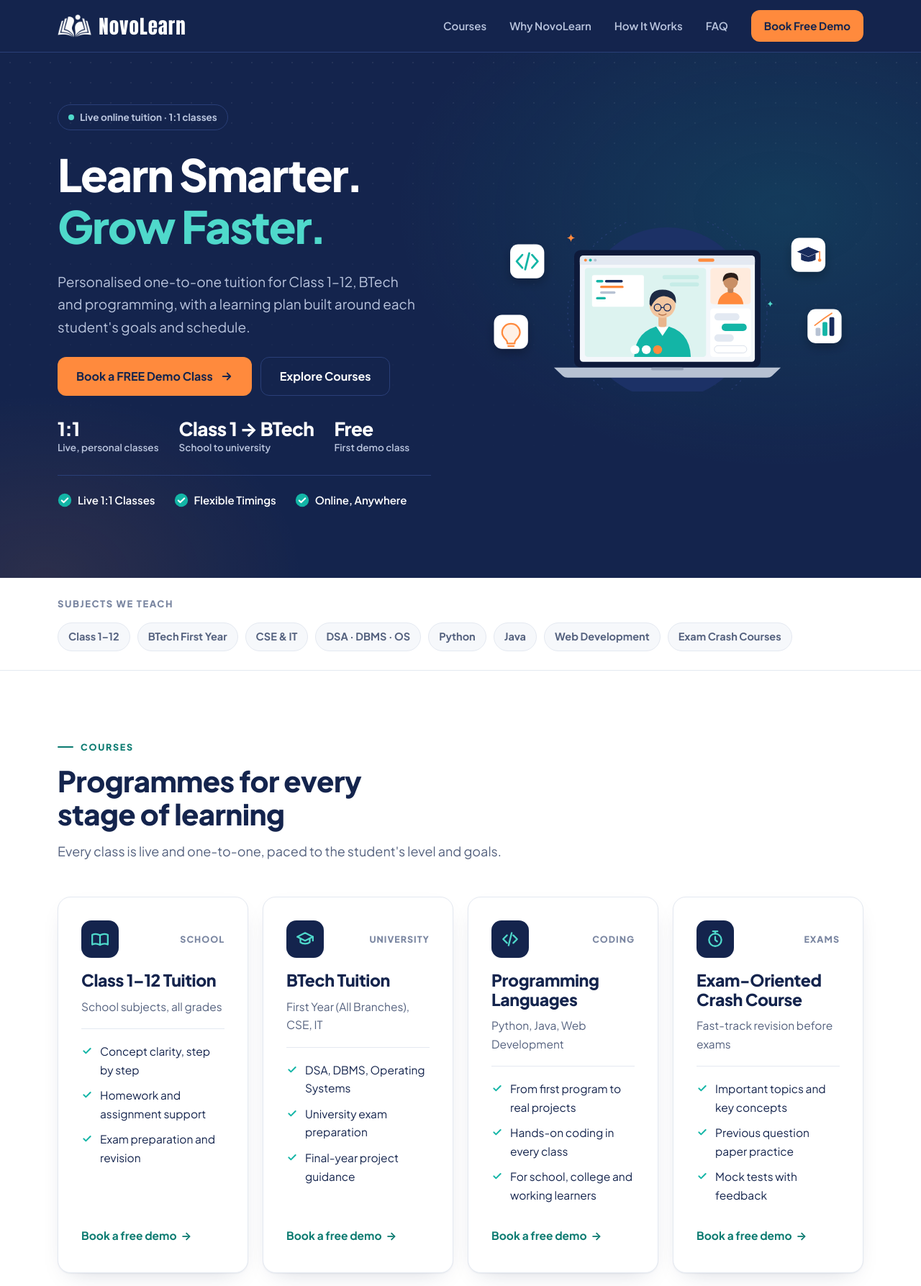
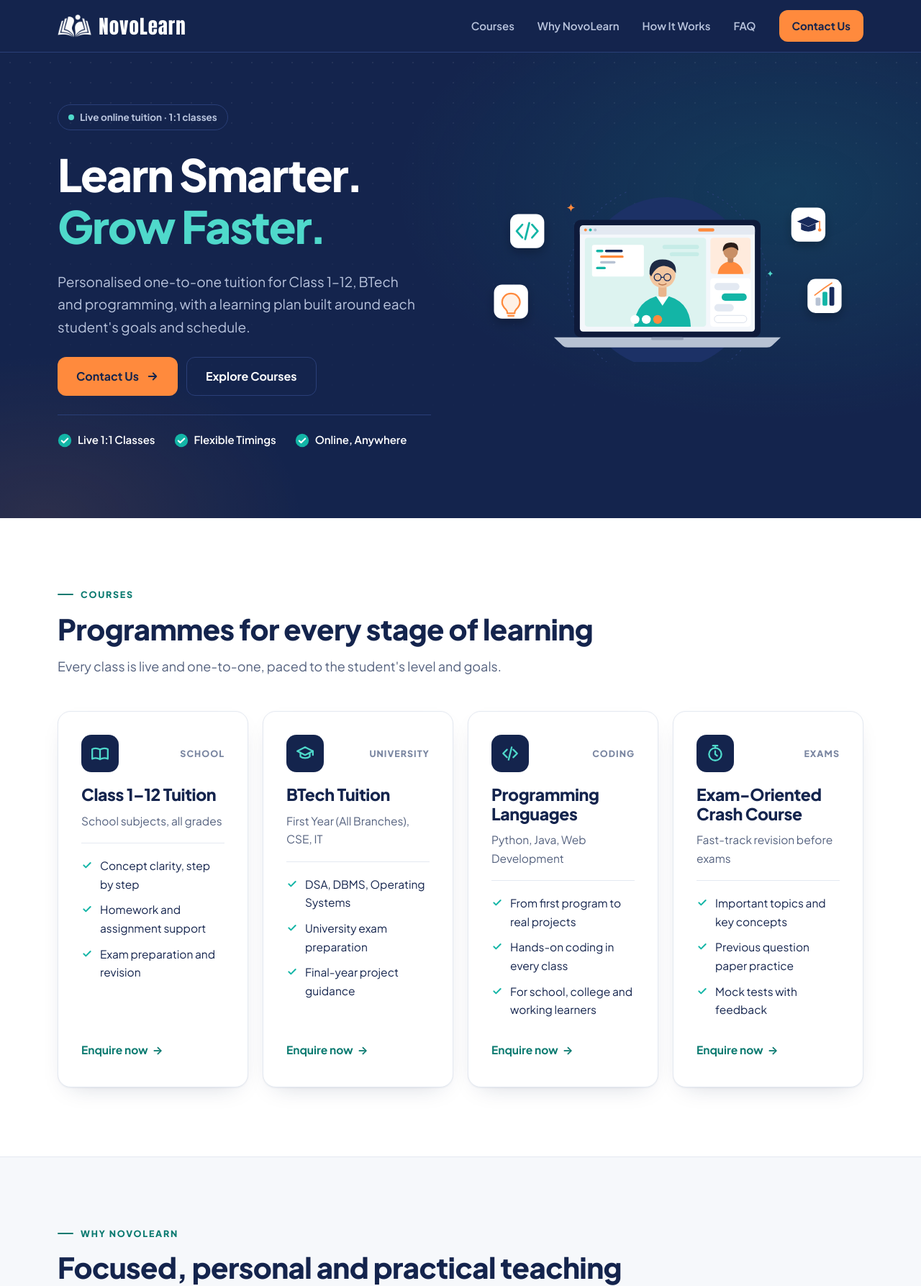
Before and after one commit to Aneenaanu321/NovoLearn-Website, a plain HTML site: page index.html in a window 1280 px wide. Shown: the top 1787 px of the page at 72% size. Drawn offline with Linux system fonts and the light colour scheme.

Commit message:
Replace free demo offer with contact enquiry
Drop hero stats row and subjects strip, keep section headings on one
line, swap Country select for a free-text Location field, and change
header and CTA buttons to Contact Us.

Co-Authored-By: Claude Opus 5.5 <noreply@anthropic.com>

```diff
--- a/index.html
+++ b/index.html
@@ -3,13 +3,13 @@
 <head>
 <meta charset="utf-8">
 <meta name="viewport" content="width=device-width, initial-scale=1, viewport-fit=cover">
-<meta name="description" content="NovoLearn: live one-to-one online tuition for Class 1-12, BTech and programming. Book a free demo class.">
+<meta name="description" content="NovoLearn: live one-to-one online tuition for Class 1-12, BTech and programming. Contact us to get started.">
 <style>body{margin:0}img{max-width:100%}[hidden]{display:none!important}</style>
 <title>NovoLearn Tuition | Live 1:1 Online Classes</title>
 <meta name="theme-color" content="#14244D">
 <meta property="og:type" content="website">
 <meta property="og:title" content="NovoLearn Tuition | Live 1:1 Online Classes">
-<meta property="og:description" content="Live one-to-one online tuition for Class 1-12, BTech and programming. Book a free demo class.">
+<meta property="og:description" content="Live one-to-one online tuition for Class 1-12, BTech and programming. Contact us to get started.">
 <link rel="icon" href="assets/favicon.ico" sizes="any">
 <link rel="icon" type="image/png" sizes="32x32" href="assets/favicon-32.png">
 <link rel="apple-touch-icon" href="assets/apple-touch-icon.png">
@@ -56,7 +56,8 @@ a{color:var(--teal-ink)}
 .eyebrow::before{content:"";width:22px;height:2px;background:currentColor;border-radius:2px}
 section{padding-block:96px}
 @media (max-width:700px){section{padding-block:64px}}
-.sec-head{display:flex;flex-direction:column;gap:14px;max-width:620px;margin-bottom:48px}
+.sec-head{display:flex;flex-direction:column;gap:14px;margin-bottom:48px}
+.sec-head p{max-width:620px}
 .sec-head h2{font-size:clamp(28px,3.6vw,40px);font-weight:800}
 .sec-head p{color:var(--muted);font-size:18px}
 
@@ -97,12 +98,6 @@ header{position:sticky;top:env(safe-area-inset-top,0px);z-index:9;background:var
 .hero-art{position:relative;min-width:0}
 .hero-art svg{width:100%;height:auto;display:block}
 @media (max-width:900px){.hero .wrap{grid-template-columns:1fr}.hero-art{max-width:560px}}
-
-/* subject strip */
-.strip{border-bottom:1px solid var(--line);background:var(--bg)}
-.strip .wrap{display:flex;flex-wrap:wrap;align-items:center;gap:14px 36px;padding-block:26px;justify-content:space-between}
-.strip small{font-size:13px;font-weight:800;letter-spacing:.12em;text-transform:uppercase;color:var(--subtle)}
-.strip ul{list-style:none;margin:0;padding:0;display:flex;flex-wrap:wrap;gap:10px 30px;font-weight:700;color:var(--muted);font-size:16px}
 
 /* courses */
 .grid3{display:grid;grid-template-columns:repeat(4,minmax(0,1fr));gap:20px}
@@ -219,14 +214,6 @@ header.scrolled{box-shadow:0 8px 24px -12px rgba(0,0,0,.45)}
 .hero{background:radial-gradient(60% 70% at 85% 30%,rgba(19,181,166,.16),transparent 70%),radial-gradient(40% 50% at 5% 100%,rgba(255,138,61,.10),transparent 70%),var(--navy)}
 .hero::before{content:"";position:absolute;inset:0;background-image:radial-gradient(rgba(255,255,255,.07) 1px,transparent 1px);background-size:28px 28px;-webkit-mask-image:linear-gradient(to bottom,#000,transparent 85%);mask-image:linear-gradient(to bottom,#000,transparent 85%);pointer-events:none}
 .hero .wrap{position:relative}
-.hero-meta{display:flex;flex-wrap:wrap;gap:28px;padding-top:4px}
-.hero-meta div{display:flex;flex-direction:column}
-.hero-meta strong{font-size:26px;font-weight:800;color:var(--on-navy);letter-spacing:-.02em;line-height:1.2}
-.hero-meta span{font-size:13.5px;color:var(--on-navy-muted);font-weight:600}
-
-/* polish: subject chips */
-.strip ul{gap:10px}
-.strip li{padding:7px 14px;border:1px solid var(--line);border-radius:999px;background:var(--surface);font-size:14.5px}
 
 /* polish: card + cell interactions */
 .course{position:relative;transition:transform .2s ease,box-shadow .2s ease,border-color .2s ease}
@@ -288,7 +275,7 @@ input[aria-invalid="true"],select[aria-invalid="true"]{border-color:#C2410C;back
       <a href="#why">Why NovoLearn</a>
       <a href="#how">How It Works</a>
       <a href="#faq">FAQ</a>
-      <a class="btn btn-orange btn-sm" href="#book">Book Free Demo</a>
+      <a class="btn btn-orange btn-sm" href="#book">Contact Us</a>
       <button class="menu-btn" type="button" aria-label="Open menu" aria-expanded="false" aria-controls="mnav"><svg width="22" height="22" viewBox="0 0 24 24" fill="none" stroke="currentColor" stroke-width="2.2" stroke-linecap="round" aria-hidden="true"><path d="M4 7h16M4 12h16M4 17h16"></path></svg></button>
     </nav>
   </div>
@@ -297,7 +284,7 @@ input[aria-invalid="true"],select[aria-invalid="true"]{border-color:#C2410C;back
     <a href="#why">Why NovoLearn</a>
     <a href="#how">How It Works</a>
     <a href="#faq">FAQ</a>
-    <a class="btn btn-orange" href="#book">Book Free Demo</a>
+    <a class="btn btn-orange" href="#book">Contact Us</a>
   </nav>
 </header>
 
@@ -309,14 +296,9 @@ input[aria-invalid="true"],select[aria-invalid="true"]{border-color:#C2410C;back
       <h1>Learn Smarter.<br><em>Grow Faster.</em></h1>
       <p class="lead">Personalised one-to-one tuition for Class 1–12, BTech and programming, with a learning plan built around each student's goals and schedule.</p>
       <div class="cta-row">
-        <a class="btn btn-orange" href="#book">Book a FREE Demo Class
+        <a class="btn btn-orange" href="#book">Contact Us
           <svg width="18" height="18" viewBox="0 0 24 24" fill="none" stroke="currentColor" stroke-width="2.4" stroke-linecap="round" stroke-linejoin="round" aria-hidden="true"><path d="M5 12h14M13 6l6 6-6 6"></path></svg></a>
         <a class="btn btn-line" href="#courses">Explore Courses</a>
-      </div>
-      <div class="hero-meta">
-        <div><strong>1:1</strong><span>Live, personal classes</span></div>
-        <div><strong>Class 1 → BTech</strong><span>School to university</span></div>
-        <div><strong>Free</strong><span>First demo class</span></div>
       </div>
       <div class="checks">
         <span><svg width="20" height="20" viewBox="0 0 24 24" aria-hidden="true"><circle cx="12" cy="12" r="11" fill="#13B5A6"></circle><path d="M7 12.5l3.2 3.2L17 9" fill="none" stroke="#FFFFFF" stroke-width="2.6" stroke-linecap="round" stroke-linejoin="round"></path></svg>Live 1:1 Classes</span>
@@ -386,15 +368,6 @@ input[aria-invalid="true"],select[aria-invalid="true"]{border-color:#C2410C;back
   </div>
 </section>
 
-<div class="strip">
-  <div class="wrap">
-    <small>Subjects we teach</small>
-    <ul>
-      <li>Class 1–12</li><li>BTech First Year</li><li>CSE &amp; IT</li><li>DSA · DBMS · OS</li><li>Python</li><li>Java</li><li>Web Development</li><li>Exam Crash Courses</li>
-    </ul>
-  </div>
-</div>
-
 <section id="courses">
   <div class="wrap">
     <div class="sec-head reveal">
@@ -415,7 +388,7 @@ input[aria-invalid="true"],select[aria-invalid="true"]{border-color:#C2410C;back
           <li><svg width="16" height="16" viewBox="0 0 24 24" fill="none" stroke="#13B5A6" stroke-width="3" stroke-linecap="round" stroke-linejoin="round" aria-hidden="true"><path d="M5 12.5l4.5 4.5L19 7.5"></path></svg>Homework and assignment support</li>
           <li><svg width="16" height="16" viewBox="0 0 24 24" fill="none" stroke="#13B5A6" stroke-width="3" stroke-linecap="round" stroke-linejoin="round" aria-hidden="true"><path d="M5 12.5l4.5 4.5L19 7.5"></path></svg>Exam preparation and revision</li>
         </ul>
-        <a class="more" href="#book" data-course="Class 1–12 Tuition">Book a free demo <span aria-hidden="true">→</span></a>
+        <a class="more" href="#book" data-course="Class 1–12 Tuition">Enquire now <span aria-hidden="true">→</span></a>
       </article>
       <article class="course reveal">
         <div class="course-top">
@@ -429,7 +402,7 @@ input[aria-invalid="true"],select[aria-invalid="true"]{border-color:#C2410C;back
           <li><svg width="16" height="16" viewBox="0 0 24 24" fill="none" stroke="#13B5A6" stroke-width="3" stroke-linecap="round" stroke-linejoin="round" aria-hidden="true"><path d="M5 12.5l4.5 4.5L19 7.5"></path></svg>University exam preparation</li>
           <li><svg width="16" height="16" viewBox="0 0 24 24" fill="none" stroke="#13B5A6" stroke-width="3" stroke-linecap="round" stroke-linejoin="round" aria-hidden="true"><path d="M5 12.5l4.5 4.5L19 7.5"></path></svg>Final-year project guidance</li>
         </ul>
-        <a class="more" href="#book" data-course="BTech Tuition">Book a free demo <span aria-hidden="true">→</span></a>
+        <a class="more" href="#book" data-course="BTech Tuition">Enquire now <span aria-hidden="true">→</span></a>
       </article>
       <article class="course reveal">
         <div class="course-top">
@@ -443,7 +416,7 @@ input[aria-invalid="true"],select[aria-invalid="true"]{border-color:#C2410C;back
           <li><svg width="16" height="16" viewBox="0 0 24 24" fill="none" stroke="#13B5A6" stroke-width="3" stroke-linecap="round" stroke-linejoin="round" aria-hidden="true"><path d="M5 12.5l4.5 4.5L19 7.5"></path></svg>Hands-on coding in every class</li>
           <li><svg width="16" height="16" viewBox="0 0 24 24" fill="none" stroke="#13B5A6" stroke-width="3" stroke-linecap="round" stroke-linejoin="round" aria-hidden="true"><path d="M5 12.5l4.5 4.5L19 7.5"></path></svg>For school, college and working learners</li>
         </ul>
-        <a class="more" href="#book" data-course="Programming Languages">Book a free demo <span aria-hidden="true">→</span></a>
+        <a class="more" href="#book" data-course="Programming Languages">Enquire now <span aria-hidden="true">→</span></a>
       </article>
       <article class="course reveal">
         <div class="course-top">
@@ -457,7 +430,7 @@ input[aria-invalid="true"],select[aria-invalid="true"]{border-color:#C2410C;back
           <li><svg width="16" height="16" viewBox="0 0 24 24" fill="none" stroke="#13B5A6" stroke-width="3" stroke-linecap="round" stroke-linejoin="round" aria-hidden="true"><path d="M5 12.5l4.5 4.5L19 7.5"></path></svg>Previous question paper practice</li>
           <li><svg width="16" height="16" viewBox="0 0 24 24" fill="none" stroke="#13B5A6" stroke-width="3" stroke-linecap="round" stroke-linejoin="round" aria-hidden="true"><path d="M5 12.5l4.5 4.5L19 7.5"></path></svg>Mock tests with feedback</li>
         </ul>
-        <a class="more" href="#book" data-course="Exam-Oriented Crash Course">Book a free demo <span aria-hidden="true">→</span></a>
+        <a class="more" href="#book" data-course="Exam-Oriented Crash Course">Enquire now <span aria-hidden="true">→</span></a>
       </article>
     </div>
   </div>
@@ -485,8 +458,8 @@ input[aria-invalid="true"],select[aria-invalid="true"]{border-color:#C2410C;back
       <h2>Getting started is simple</h2>
     </div>
     <div class="steps">
-      <div class="step reveal"><b><i>1</i>Step 1</b><h3>Book a free demo</h3><p>Send the form below or message us on WhatsApp with the course you need.</p></div>
-      <div class="step reveal"><b><i>2</i>Step 2</b><h3>Attend your demo class</h3><p>Meet the tutor, discuss your goals and experience how classes run.</p></div>
+      <div class="step reveal"><b><i>1</i>Step 1</b><h3>Send an enquiry</h3><p>Fill in the form below or message us on WhatsApp with the course you need.</p></div>
+      <div class="step reveal"><b><i>2</i>Step 2</b><h3>Plan your classes</h3><p>We get in touch to discuss your goals, level and preferred timings.</p></div>
       <div class="step reveal"><b><i>3</i>Step 3</b><h3>Start regular classes</h3><p>Continue with live classes on a schedule that works for you.</p></div>
     </div>
   </div>
@@ -496,20 +469,20 @@ input[aria-invalid="true"],select[aria-invalid="true"]{border-color:#C2410C;back
   <div class="wrap">
     <div class="book-card reveal">
       <div class="book-info">
-        <span class="eyebrow">Free demo class</span>
-        <h2>Book your FREE demo class</h2>
+        <span class="eyebrow">Contact us</span>
+        <h2>Get in touch</h2>
         <p>Share a few details and your request opens as a WhatsApp message, ready to send.</p>
         <ul class="book-list">
-          <li><svg width="20" height="20" viewBox="0 0 24 24" aria-hidden="true"><circle cx="12" cy="12" r="11" fill="#13B5A6"></circle><path d="M7 12.5l3.2 3.2L17 9" fill="none" stroke="#FFFFFF" stroke-width="2.6" stroke-linecap="round" stroke-linejoin="round"></path></svg>No cost, no commitment</li>
+          <li><svg width="20" height="20" viewBox="0 0 24 24" aria-hidden="true"><circle cx="12" cy="12" r="11" fill="#13B5A6"></circle><path d="M7 12.5l3.2 3.2L17 9" fill="none" stroke="#FFFFFF" stroke-width="2.6" stroke-linecap="round" stroke-linejoin="round"></path></svg>Tell us the course and level you need</li>
           <li><svg width="20" height="20" viewBox="0 0 24 24" aria-hidden="true"><circle cx="12" cy="12" r="11" fill="#13B5A6"></circle><path d="M7 12.5l3.2 3.2L17 9" fill="none" stroke="#FFFFFF" stroke-width="2.6" stroke-linecap="round" stroke-linejoin="round"></path></svg>Choose a time that suits you</li>
-          <li><svg width="20" height="20" viewBox="0 0 24 24" aria-hidden="true"><circle cx="12" cy="12" r="11" fill="#13B5A6"></circle><path d="M7 12.5l3.2 3.2L17 9" fill="none" stroke="#FFFFFF" stroke-width="2.6" stroke-linecap="round" stroke-linejoin="round"></path></svg>Live, one-to-one online session</li>
+          <li><svg width="20" height="20" viewBox="0 0 24 24" aria-hidden="true"><circle cx="12" cy="12" r="11" fill="#13B5A6"></circle><path d="M7 12.5l3.2 3.2L17 9" fill="none" stroke="#FFFFFF" stroke-width="2.6" stroke-linecap="round" stroke-linejoin="round"></path></svg>Live, one-to-one online classes</li>
         </ul>
         <div class="contact">
           <p>Prefer to chat?<small>Message us directly on WhatsApp.</small></p>
           <a class="btn btn-wa btn-sm" href="https://wa.me/919746426444" target="_blank" rel="noopener"><svg width="18" height="18" viewBox="0 0 24 24" fill="none" stroke="currentColor" stroke-width="2.2" stroke-linecap="round" stroke-linejoin="round" aria-hidden="true"><path d="M3.5 20.5l1.3-4.2A8.5 8.5 0 1 1 8 19.3z"></path><path d="M9 9.5c0 3 2.5 5.5 5.5 5.5l1.2-1.4-1.9-1-1 .8a4 4 0 0 1-2.2-2.2l.8-1-1-1.9z"></path></svg>Chat on WhatsApp</a>
         </div>
       </div>
-      <form id="demoForm" novalidate>
+      <form id="enquiryForm" novalidate>
         <h3>Your details</h3>
         <div class="row2">
           <div class="field"><label for="f-name">Student name</label><input id="f-name" name="name" autocomplete="name" required></div>
@@ -524,8 +497,7 @@ input[aria-invalid="true"],select[aria-invalid="true"]{border-color:#C2410C;back
               <option>Programming Languages</option>
               <option>Exam-Oriented Crash Course</option>
             </select></div>
-          <div class="field"><label for="f-country">Country</label>
-            <select id="f-country" name="country"><option>India</option><option>UAE</option><option>Other</option></select></div>
+          <div class="field"><label for="f-location">Location</label><input id="f-location" name="location" autocomplete="address-level2" placeholder="e.g. Kochi, India"></div>
         </div>
         <div class="row2">
           <div class="field"><label for="f-level">Class / Year / Branch</label><input id="f-level" name="level" placeholder="e.g. Class 9, BTech CSE Year 2"></div>
@@ -534,13 +506,13 @@ input[aria-invalid="true"],select[aria-invalid="true"]{border-color:#C2410C;back
         </div>
         <div class="field"><label for="f-msg">Message <span>(optional)</span></label><textarea id="f-msg" name="msg" placeholder="Topics you need help with"></textarea></div>
         <p class="err" id="err" hidden>Please add the student name, a phone number and a course.</p>
-        <button class="btn btn-orange" type="submit">Book a FREE Demo Class</button>
+        <button class="btn btn-orange" type="submit">Send Enquiry</button>
         <div class="done" id="done" hidden>
           <strong>Your request is ready.</strong>
           <span>Open WhatsApp to send it to NovoLearn. If WhatsApp doesn't open, message +91 97464 26444 directly.</span>
           <a id="waLink" href="https://wa.me/919746426444" target="_blank" rel="noopener">Open WhatsApp message →</a>
         </div>
-        <p class="fine">Your details are only used to arrange your demo class.</p>
+        <p class="fine">Your details are only used to contact you about classes.</p>
       </form>
     </div>
   </div>
@@ -554,7 +526,6 @@ input[aria-invalid="true"],select[aria-invalid="true"]{border-color:#C2410C;back
       <p>Can't find your answer? Message us on WhatsApp.</p>
     </div>
     <div class="faq-list reveal">
-      <details><summary>Is the demo class really free?</summary><p>Yes. The first demo class is free, so you can meet the tutor and see how classes work before deciding.</p></details>
       <details><summary>How are classes held?</summary><p>All classes are live, one-to-one video calls. You only need a laptop or tablet and a stable internet connection.</p></details>
       <details><summary>Can students outside India join?</summary><p>Yes. Classes are online and timings are flexible, so students in the UAE and other countries can join comfortably.</p></details>
       <details><summary>Do you help with BTech final-year projects?</summary><p>Yes. BTech tuition includes final-year project guidance along with core subjects.</p></details>
@@ -566,11 +537,11 @@ input[aria-invalid="true"],select[aria-invalid="true"]{border-color:#C2410C;back
   <div class="wrap">
     <div class="cta-inner reveal">
       <div>
-        <h2>Ready to see how NovoLearn teaches?</h2>
-        <p>Book a free one-to-one demo class. No cost, no commitment.</p>
+        <h2>Ready to start learning with NovoLearn?</h2>
+        <p>Tell us what you need and we'll plan classes around you.</p>
       </div>
       <div class="cta-row">
-        <a class="btn btn-orange" href="#book">Book a FREE Demo Class</a>
+        <a class="btn btn-orange" href="#book">Contact Us</a>
         <a class="btn btn-line" href="https://wa.me/919746426444" target="_blank" rel="noopener">Chat on WhatsApp</a>
       </div>
     </div>
@@ -607,7 +578,7 @@ input[aria-invalid="true"],select[aria-invalid="true"]{border-color:#C2410C;back
 <script>
 (function(){
   var WA='919746426444';
-  var form=document.getElementById('demoForm');
+  var form=document.getElementById('enquiryForm');
   var err=document.getElementById('err'), done=document.getElementById('done'), link=document.getElementById('waLink');
   document.querySelectorAll('[data-course]').forEach(function(a){
     a.addEventListener('click',function(){document.getElementById('f-course').value=a.getAttribute('data-course');});
@@ -630,8 +601,9 @@ input[aria-invalid="true"],select[aria-invalid="true"]{border-color:#C2410C;back
     var missing=['f-name','f-phone','f-course'].filter(function(id){var bad=!v(id);document.getElementById(id).setAttribute('aria-invalid',bad);return bad;});
     if(missing.length){err.hidden=false;done.hidden=true;document.getElementById(missing[0]).focus();return;}
     err.hidden=true;
-    var lines=['Hi NovoLearn, I would like to book a FREE demo class.',
-      'Name: '+v('f-name'),'Phone: '+v('f-phone'),'Course: '+v('f-course'),'Country: '+v('f-country')];
+    var lines=['Hi NovoLearn, I would like to enquire about classes.',
+      'Name: '+v('f-name'),'Phone: '+v('f-phone'),'Course: '+v('f-course')];
+    if(v('f-location'))lines.push('Location: '+v('f-location'));
     if(v('f-level'))lines.push('Class/Year: '+v('f-level'));
     lines.push('Preferred time: '+v('f-time'));
     if(v('f-msg'))lines.push('Note: '+v('f-msg'));
```
